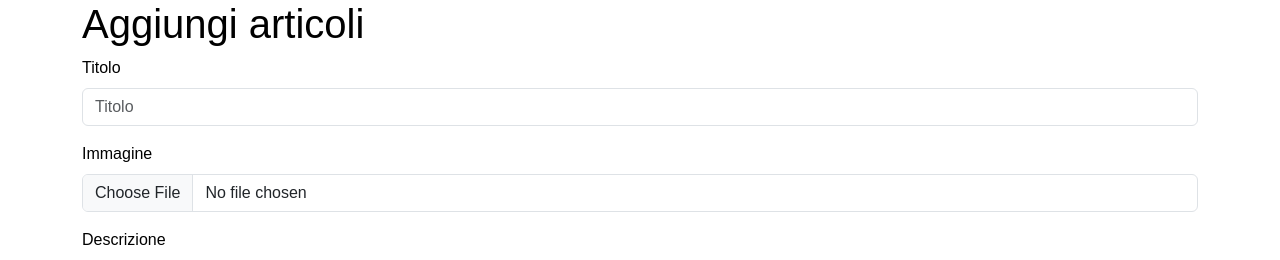
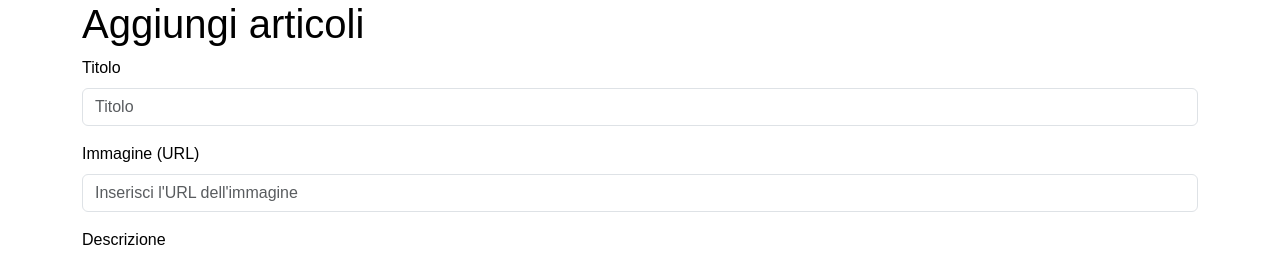
Before and after one commit to DavideSantambrogio/react-blog-api, a React (Vite) app: page / in a window 1280 px wide. Shown: the top 260 px of the page. Built offline with nearby package versions, Linux system fonts and the light colour scheme; no server answers.

Commit message:
add order by id

```diff
--- a/src/components/ArticleForm.jsx
+++ b/src/components/ArticleForm.jsx
@@ -45,7 +45,6 @@ function ArticleForm() {
     const handleSubmit = async (e) => {
         e.preventDefault();
         try {
-
             const { category, ...dataWithoutCategory } = articleData;
             const categoryId = parseInt(category);
 
@@ -59,7 +58,14 @@ function ArticleForm() {
                 categoryId,
             });
 
-            setArticles([...articles, response.data]);
+            // Aggiorna correttamente la lista degli articoli includendo il nuovo articolo
+            setArticles((prevArticles) => {
+                const updatedArticles = [response.data, ...prevArticles];
+                // Ordina per ID decrescente
+                updatedArticles.sort((a, b) => b.id - a.id);
+                return updatedArticles;
+            });
+
             setArticleData(defaultArticleData);
             setFileInput('');
         } catch (error) {
@@ -123,8 +129,16 @@ function ArticleForm() {
                 </FormGroup>
 
                 <FormGroup>
-                    <Label for="image">Immagine</Label>
-                    <Input id="image" name="image" type="file" onChange={handleChange} />
+                    <Label for="image">Immagine (URL)</Label>
+                    <Input
+                        id="image"
+                        name="image"
+                        type="text"
+                        placeholder="Inserisci l'URL dell'immagine"
+                        value={articleData.image}
+                        onChange={handleChange}
+                        required
+                    />
                 </FormGroup>
 
                 <FormGroup>
--- a/src/components/ArticleList.jsx
+++ b/src/components/ArticleList.jsx
@@ -9,7 +9,11 @@ function ArticleList() {
         const fetchArticles = async () => {
             try {
                 const response = await axios.get('http://localhost:3000/api/posts');
-                setArticles(response.data.data); // Assuming your API returns an object with a 'data' array
+
+                const fetchedArticles = response.data.data;
+
+                fetchedArticles.sort((a, b) => b.id - a.id);
+                setArticles(fetchedArticles);
             } catch (error) {
                 console.error('Errore durante il recupero dei post:', error);
             }
@@ -18,9 +22,22 @@ function ArticleList() {
         fetchArticles();
     }, []);
 
-    const handleConfirmDelete = (indexToDelete) => {
-        // Implement your delete logic here
-        console.log(`Deleting article at index ${indexToDelete}`);
+    const handleConfirmDelete = async (articleId, indexToDelete) => {
+        try {
+
+            await axios.delete(`http://localhost:3000/api/posts/${articleId}`);
+
+            // Rimuovi l'articolo dalla lista locale
+            setArticles((prevArticles) => {
+                const updatedArticles = [...prevArticles];
+                updatedArticles.splice(indexToDelete, 1);
+                return updatedArticles;
+            });
+
+            console.log(`Articolo con ID ${articleId} eliminato con successo.`);
+        } catch (error) {
+            console.error(`Errore durante l'eliminazione dell'articolo con ID ${articleId}:`, error);
+        }
     };
 
     return (
@@ -40,7 +57,7 @@ function ArticleList() {
                             <strong>Pubblicato:</strong> {article.published ? 'Sì' : 'No'}
                         </CardText>
 
-                        <Button color="danger" onClick={() => handleConfirmDelete(index)}>Rimuovi</Button>
+                        <Button color="danger" onClick={() => handleConfirmDelete(article.id, index)}>Rimuovi</Button>
                     </CardBody>
                 </Card>
             ))}
```
